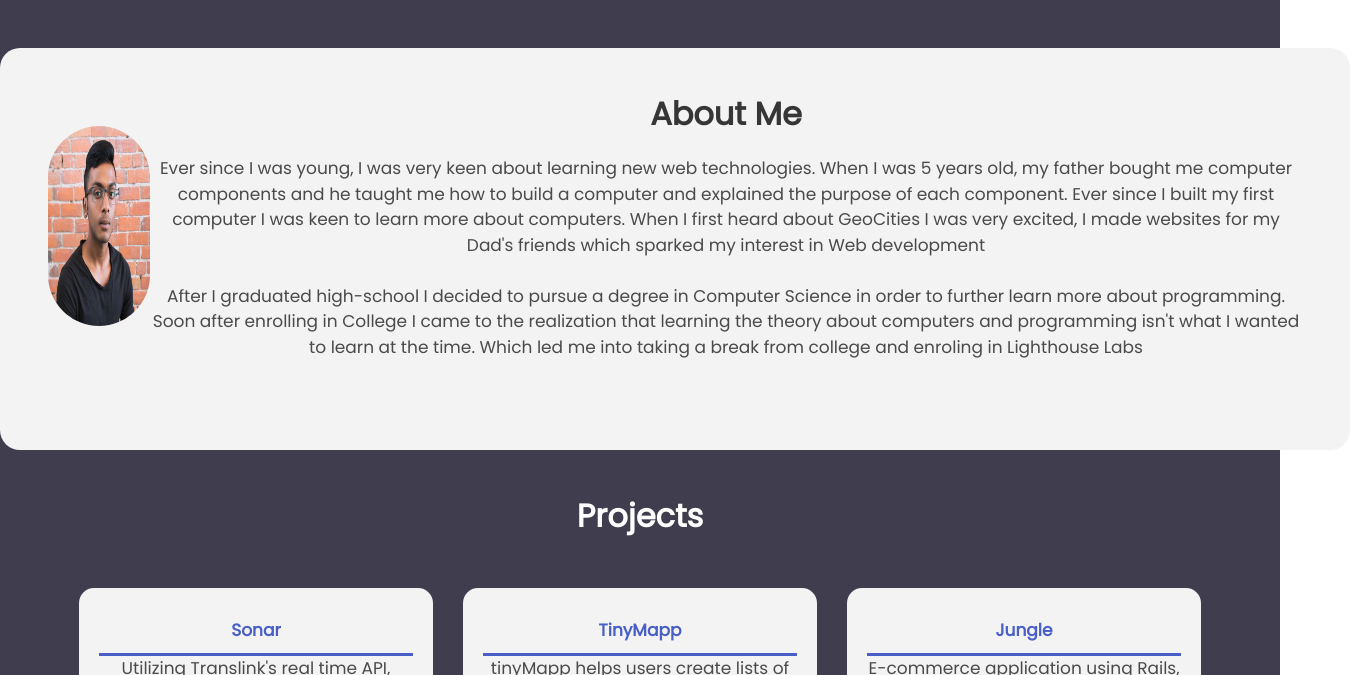
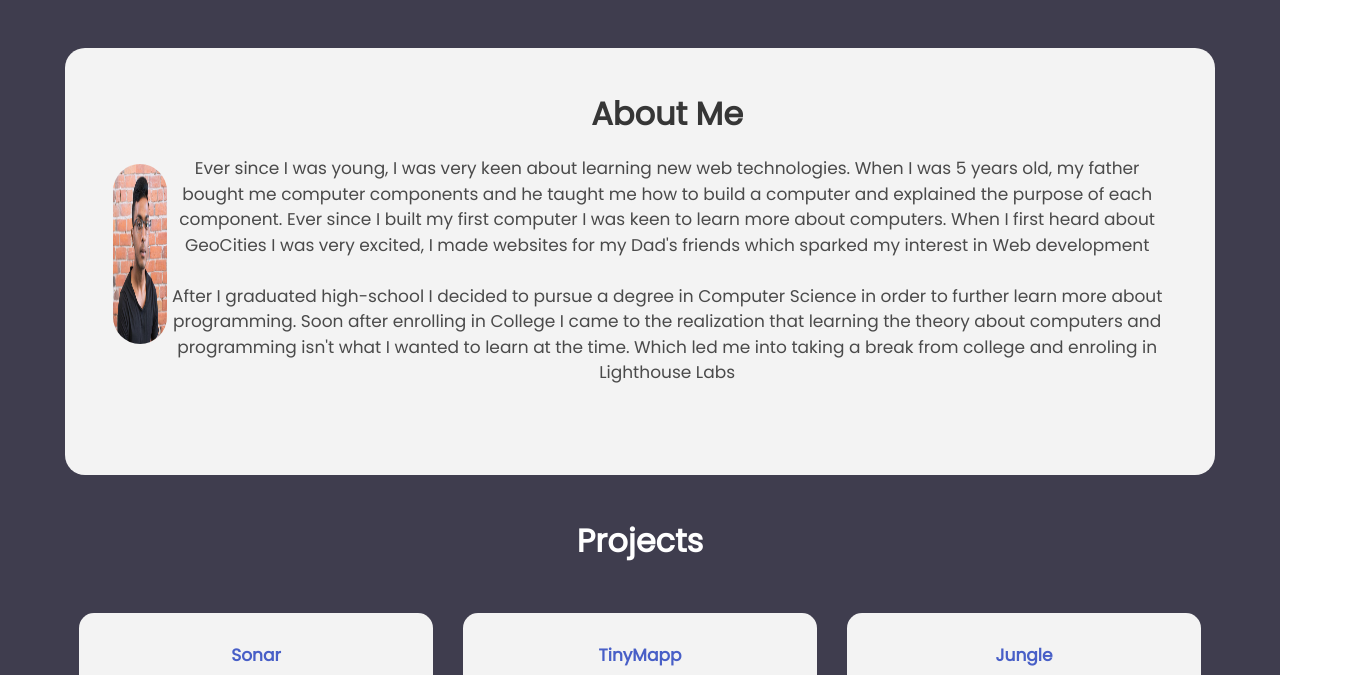
Before and after one commit to VidushanK/vidushank.github.io, a plain HTML site: page index.html in a window 1280 px wide. Shown: the part 702-1377 px from the top of the page, 1350 px wide, since content can reach past the window. Drawn offline with nearby package versions, Linux system fonts and the light colour scheme; a web font is replaced by a local one.

Commit message:
finally fixed profile image resizing issue

```diff
--- a/assets/styles/index.css
+++ b/assets/styles/index.css
@@ -2,7 +2,7 @@
 #about{
     padding-bottom: 64px;
     display: flex;
-    width: 1350px;
+    max-width: 1150px;
     align-items: center;
     margin: 0 auto;
     text-align: left;
@@ -125,13 +125,11 @@ h1.title.Project { color: white !important; }
 }
 
 .avatar {
-    /*display: inline-block;*/
-    /*height: 180px;*/
-    /*margin-right: 30px;*/
+    display: block;
+    height: 180px!important;
+    width:180px !important;
+    margin-right: 30px;
     border-radius: 100px;
-      width:200px !important;
-	  height:200px;
-	  display:block;
 }
 
 .git {
@@ -152,31 +150,22 @@ h1.title.Project { color: white !important; }
 
 .big { flex: 2; }
 
-
-@media (max-width: 2000px;) {
+@media (max-width: 1100px) {
   #about {
     display: flex;
     flex-direction: column;
   }
 
   .avatar {
-    width:200px !important;
-    height:200px !important;
     margin: 10px auto;
     margin-bottom: 40px;
   }
 }
-@media (min-width: 800px) {
+@media (min-width: 500px) {
   .about p {
     margin: 10px 0;
     /*text-align: left;*/
     font-size: 15px;
-  }
-  .avatar {
-    height:200px !important;
-    width:200px !important;
-    margin: 10px auto;
-    margin-bottom: 40px;
   }
 }
 
```
Also changed, not shown: index.html (+1 -1 lines).
